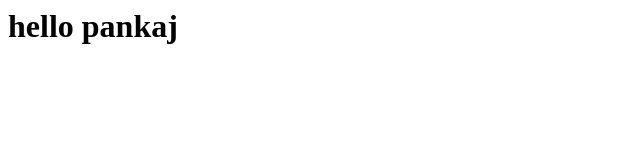
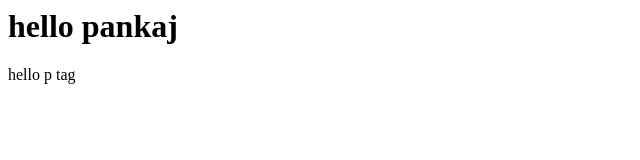
Before and after one commit to psharma93167/testgit, a plain HTML site: page index.html in a window 1280 px wide. Shown: the full height of the page, 0-640 px from the left. Drawn offline with Linux system fonts and the light colour scheme.

Commit message:
add p tag

```diff
--- a/index.html
+++ b/index.html
@@ -1 +1,2 @@
 <h1>hello pankaj</h1>
+<p>hello p tag</p>
```
